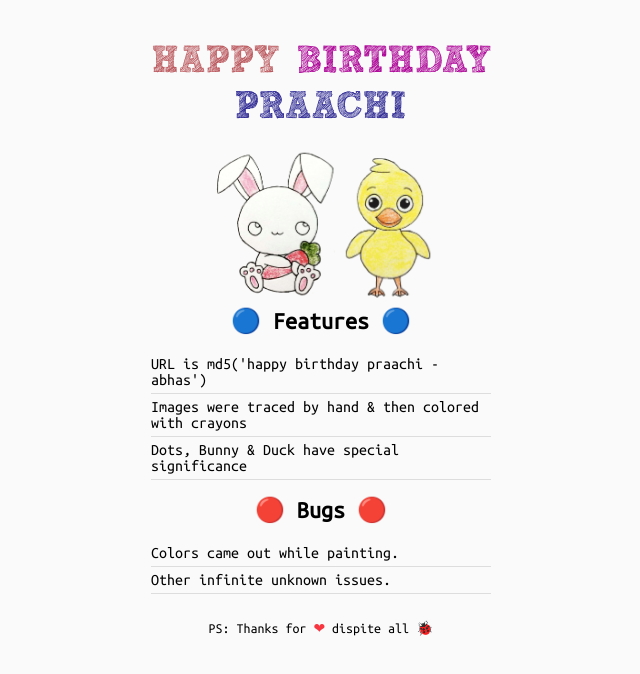
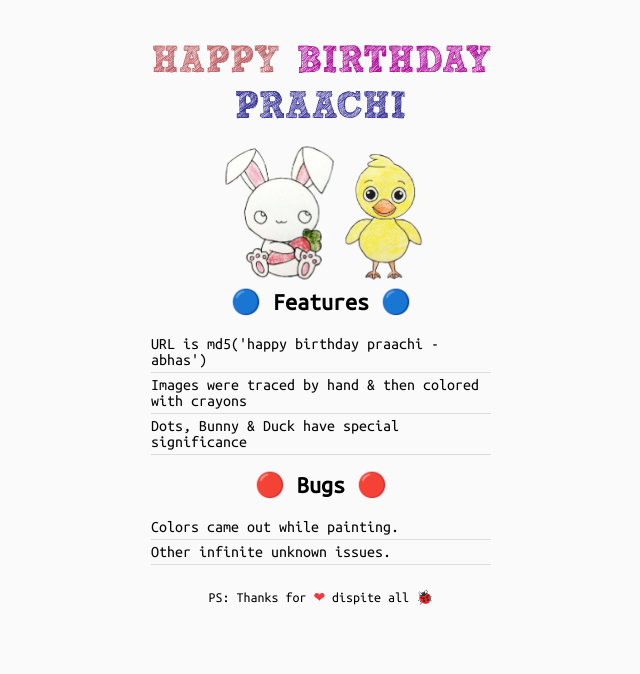
Before and after one commit to abhas9/35f60748a89da6501ffbc381bd32e807, a website: page app/index.html in a window 1280 px wide. Shown: the whole page, without its empty margins (319-959 px from the left). Drawn offline with Linux system fonts and the light colour scheme.

Commit message:
fix margins and colors

```diff
--- a/app/index.html
+++ b/app/index.html
@@ -15,21 +15,21 @@
 
     <!-- Add to homescreen for Chrome on Android -->
     <meta name="mobile-web-app-capable" content="yes">
-    <meta name="application-name" content="Web Starter Kit">
-    <link rel="icon" sizes="192x192" href="images/touch/chrome-touch-icon-192x192.png">
+    <meta name="application-name" content="Happy Birthday Praachi">
+    <link rel="icon" sizes="192x192" href="images/bunny.png">
 
     <!-- Add to homescreen for Safari on iOS -->
     <meta name="apple-mobile-web-app-capable" content="yes">
     <meta name="apple-mobile-web-app-status-bar-style" content="black">
-    <meta name="apple-mobile-web-app-title" content="Web Starter Kit">
-    <link rel="apple-touch-icon" href="images/touch/apple-touch-icon.png">
+    <meta name="apple-mobile-web-app-title" content="Happy Birthday Praachi">
+    <link rel="apple-touch-icon" href="images/bunny.png">
 
     <!-- Tile icon for Win8 (144x144 + tile color) -->
     <meta name="msapplication-TileImage" content="images/touch/ms-touch-icon-144x144-precomposed.png">
     <meta name="msapplication-TileColor" content="#2F3BA2">
 
     <!-- Color the status bar on mobile devices -->
-    <meta name="theme-color" content="#2F3BA2">
+    <meta name="theme-color" content="#FFFFFF">
 
     <!-- SEO: If your mobile URL is different from the desktop URL, add a canonical link to the desktop page https://developers.google.com/webmasters/smartphone-sites/feature-phones -->
     <!--
--- a/app/styles/main.css
+++ b/app/styles/main.css
@@ -35,16 +35,16 @@ html, body {
 }
 
 .duck-bunny-wrp {
-  margin-top: 20px;
+  margin-top: 15px;
 }
 
 .bunny {
-  width: 35%;
+  width: 32.5%;
   animation: rotation 2s infinite linear;
   animation-direction: alternate;
 }
 .duck {
-  width: 25%;
+  width: 22.5%;
   animation: rotation 2s infinite linear;
   animation-direction: alternate;
 }
@@ -61,7 +61,7 @@ html, body {
     }
 }
 .message {
-  padding: 5px 10px;
+  padding: 4px 10px;
 }
 .message h2 {
   margin: 0px;
@@ -72,13 +72,13 @@ html, body {
   padding: 0px;
 }
 .message ul li {
-  padding-top: 5px;
-  padding-bottom: 5px;
+  padding-top: 4px;
+  padding-bottom: 4px;
   border-bottom: 1px solid #ddd;
 }
 .footer {
   font-size: 14px;
-  margin-top: 5px;
+  margin-top: 4px;
 }
 .footer span {
   color: #f73641;
```
Also changed, not shown: app/manifest.json.
